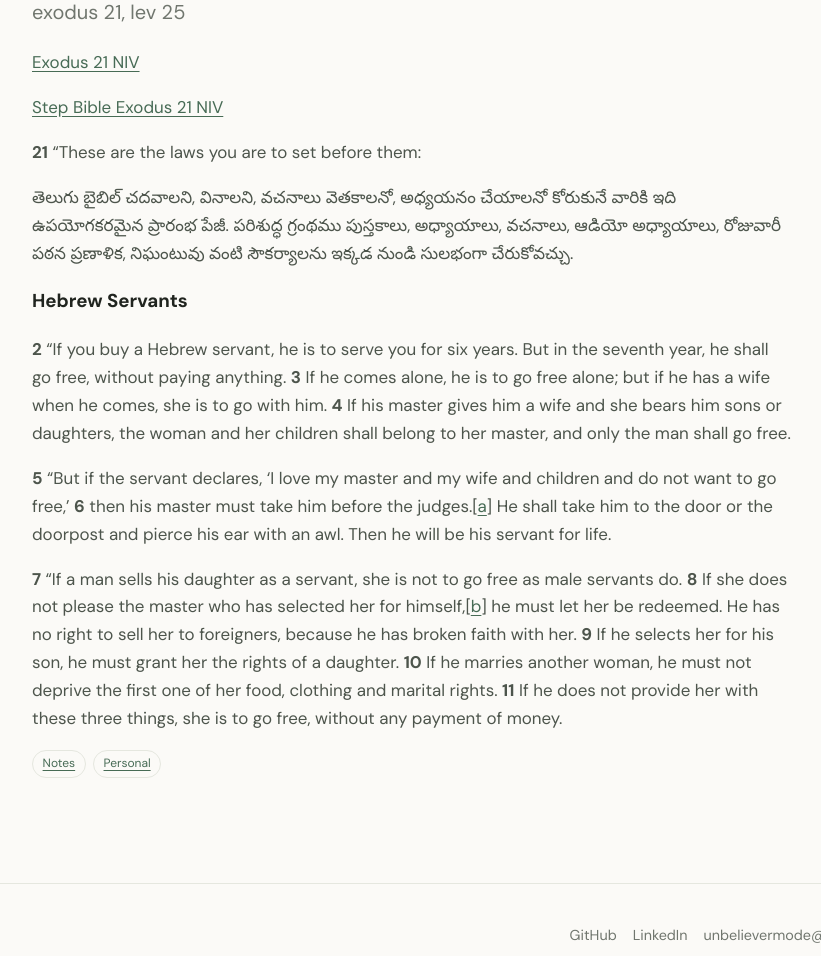
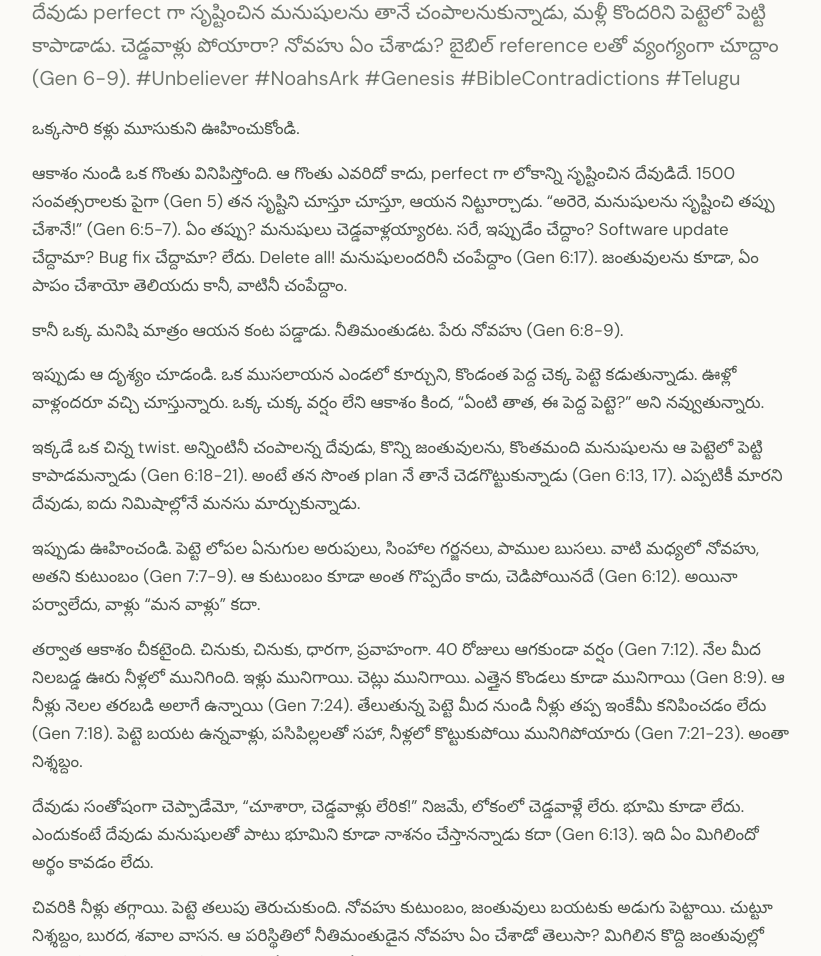
Before and after one commit to unbelievermode-rg/unbeliever, an Astro site: page /blog/welcome in a window 1280 px wide. Shown: the part 338-1294 px from the top of the page, without its empty margins (228-1049 px from the left). Built offline with nearby package versions, Linux system fonts and the light colour scheme; Astro itself is replaced by a stand-in of ours.

Commit message:
Update Blog Post “welcome”

```diff
--- a/src/content/blog/welcome.md
+++ b/src/content/blog/welcome.md
@@ -1,26 +1,40 @@
 ---
-title: slavery
-description: exodus 21, lev 25
+title: నోవహు ఓడ కథ , Noah ark
+description: |-
+  దేవుడు perfect గా సృష్టించిన మనుషులను తానే చంపాలనుకున్నాడు, మళ్లీ కొందరిని పెట్టెలో పెట్టి కాపాడాడు. చెడ్డవాళ్లు పోయారా? నోవహు ఏం చేశాడు? బైబిల్ reference లతో వ్యంగ్యంగా చూద్దాం (Gen 6-9).
+  #Unbeliever #NoahsArk #Genesis #BibleContradictions #Telugu
 pubDate: 2026-01-15
 author: Unbeliever
 tags:
-  - Notes
-  - Personal
+  - '@noahark,'
 draft: false
 ---
 
-[Exodus 21 NIV](https://www.biblegateway.com/passage/?search=Exodus%2021&version=NIV)
+ఒక్కసారి కళ్లు మూసుకుని ఊహించుకోండి.
 
-[Step Bible Exodus 21 NIV](https://www.stepbible.org/?q=version=ESV@reference=Exod.21&options=HNVUG)
+ఆకాశం నుండి ఒక గొంతు వినిపిస్తోంది. ఆ గొంతు ఎవరిదో కాదు, perfect గా లోకాన్ని సృష్టించిన దేవుడిదే. 1500 సంవత్సరాలకు పైగా (Gen 5) తన సృష్టిని చూస్తూ చూస్తూ, ఆయన నిట్టూర్చాడు. "అరెరె, మనుషులను సృష్టించి తప్పు చేశానే!" (Gen 6:5-7). ఏం తప్పు? మనుషులు చెడ్డవాళ్లయ్యారట. సరే, ఇప్పుడేం చేద్దాం? Software update చేద్దామా? Bug fix చేద్దామా? లేదు. Delete all! మనుషులందరినీ చంపేద్దాం (Gen 6:17). జంతువులను కూడా, ఏం పాపం చేశాయో తెలియదు కానీ, వాటినీ చంపేద్దాం.
 
-**21** “These are the laws you are to set before them:
+కానీ ఒక్క మనిషి మాత్రం ఆయన కంట పడ్డాడు. నీతిమంతుడట. పేరు నోవహు (Gen 6:8-9).
 
-తెలుగు బైబిల్ చదవాలని, వినాలని, వచనాలు వెతకాలనో, అధ్యయనం చేయాలనో కోరుకునే వారికి ఇది ఉపయోగకరమైన ప్రారంభ పేజీ. పరిశుద్ధ గ్రంథము పుస్తకాలు, అధ్యాయాలు, వచనాలు, ఆడియో అధ్యాయాలు, రోజువారీ పఠన ప్రణాళిక, నిఘంటువు వంటి సౌకర్యాలను ఇక్కడ నుండి సులభంగా చేరుకోవచ్చు.
+ఇప్పుడు ఆ దృశ్యం చూడండి. ఒక ముసలాయన ఎండలో కూర్చుని, కొండంత పెద్ద చెక్క పెట్టె కడుతున్నాడు. ఊళ్లో వాళ్లందరూ వచ్చి చూస్తున్నారు. ఒక్క చుక్క వర్షం లేని ఆకాశం కింద, "ఏంటి తాత, ఈ పెద్ద పెట్టె?" అని నవ్వుతున్నారు.
 
-### Hebrew Servants
+ఇక్కడే ఒక చిన్న twist. అన్నింటినీ చంపాలన్న దేవుడు, కొన్ని జంతువులను, కొంతమంది మనుషులను ఆ పెట్టెలో పెట్టి కాపాడమన్నాడు (Gen 6:18-21). అంటే తన సొంత plan నే తానే చెడగొట్టుకున్నాడు (Gen 6:13, 17). ఎప్పటికీ మారని దేవుడు, ఐదు నిమిషాల్లోనే మనసు మార్చుకున్నాడు.
 
-**2** “If you buy a Hebrew servant, he is to serve you for six years. But in the seventh year, he shall go free, without paying anything. **3** If he comes alone, he is to go free alone; but if he has a wife when he comes, she is to go with him. **4** If his master gives him a wife and she bears him sons or daughters, the woman and her children shall belong to her master, and only the man shall go free.
+ఇప్పుడు ఊహించండి. పెట్టె లోపల ఏనుగుల అరుపులు, సింహాల గర్జనలు, పాముల బుసలు. వాటి మధ్యలో నోవహు, అతని కుటుంబం (Gen 7:7-9). ఆ కుటుంబం కూడా అంత గొప్పదేం కాదు, చెడిపోయినదే (Gen 6:12). అయినా పర్వాలేదు, వాళ్లు "మన వాళ్లు" కదా.
 
-**5** “But if the servant declares, ‘I love my master and my wife and children and do not want to go free,’ **6** then his master must take him before the judges.\[[a](https://www.biblegateway.com/passage/?search=Exodus%2021&version=NIV#fen-NIV-2084a "See footnote a")] He shall take him to the door or the doorpost and pierce his ear with an awl. Then he will be his servant for life.
+తర్వాత ఆకాశం చీకటైంది. చినుకు, చినుకు, ధారగా, ప్రవాహంగా. 40 రోజులు ఆగకుండా వర్షం (Gen 7:12). నేల మీద నిలబడ్డ ఊరు నీళ్లలో మునిగింది. ఇళ్లు మునిగాయి. చెట్లు మునిగాయి. ఎత్తైన కొండలు కూడా మునిగాయి (Gen 8:9). ఆ నీళ్లు నెలల తరబడి అలాగే ఉన్నాయి (Gen 7:24). తేలుతున్న పెట్టె మీద నుండి నీళ్లు తప్ప ఇంకేమీ కనిపించడం లేదు (Gen 7:18). పెట్టె బయట ఉన్నవాళ్లు, పసిపిల్లలతో సహా, నీళ్లలో కొట్టుకుపోయి మునిగిపోయారు (Gen 7:21-23). అంతా నిశ్శబ్దం.
 
-**7** “If a man sells his daughter as a servant, she is not to go free as male servants do. **8** If she does not please the master who has selected her for himself,\[[b](https://www.biblegateway.com/passage/?search=Exodus%2021&version=NIV#fen-NIV-2086b "See footnote b")] he must let her be redeemed. He has no right to sell her to foreigners, because he has broken faith with her. **9** If he selects her for his son, he must grant her the rights of a daughter. **10** If he marries another woman, he must not deprive the first one of her food, clothing and marital rights. **11** If he does not provide her with these three things, she is to go free, without any payment of money.
+దేవుడు సంతోషంగా చెప్పాడేమో, "చూశారా, చెడ్డవాళ్లు లేరిక!" నిజమే, లోకంలో చెడ్డవాళ్లే లేరు. భూమి కూడా లేదు. ఎందుకంటే దేవుడు మనుషులతో పాటు భూమిని కూడా నాశనం చేస్తానన్నాడు కదా (Gen 6:13). ఇది ఏం మిగిలిందో అర్థం కావడం లేదు.
+
+చివరికి నీళ్లు తగ్గాయి. పెట్టె తలుపు తెరుచుకుంది. నోవహు కుటుంబం, జంతువులు బయటకు అడుగు పెట్టాయి. చుట్టూ నిశ్శబ్దం, బురద, శవాల వాసన. ఆ పరిస్థితిలో నీతిమంతుడైన నోవహు ఏం చేశాడో తెలుసా? మిగిలిన కొద్ది జంతువుల్లో కొన్నింటిని చంపి, నిప్పు పెట్టి కాల్చాడు (Gen 8:20).
+
+ఇప్పుడు ఆకాశంలో ఆ దేవుడు ఆ పొగను పీల్చాడు. ఆయనకు ఆ వాసన నచ్చింది (Gen 8:21). మాంచి barbecue వాసన కదా మరి! అందుకే ఎప్పటికీ మారని, ఎప్పుడూ నిజమే చెప్పే దేవుడు ఇలా అన్నాడు: "ఇంకెప్పుడూ అన్నింటినీ చంపను." ఎందుకో తెలుసా? అన్నీ చంపేస్తే కాల్చడానికి జంతువులు మిగలవు కదా!
+
+మళ్లీ మర్చిపోతానేమో అని, దేవుడు ఆకాశంలో ఒక ఇంద్రధనస్సు గీశాడు, తనకే గుర్తు చేసుకోవడానికి (Gen 9:12-16). చూడండి, సర్వజ్ఞుడికి కూడా reminder కావాలి! పైగా ఒక hint ఇచ్చాడు: తర్వాతిసారి వరద కాదు, అగ్ని వాడతాడట (Zep 1:2-3, 18; 3:8; 2 Pet 3:10).
+
+కథ అయిపోయిందనుకున్నారా? ఇంకా ఉంది. నీతిమంతుడైన నోవహు ద్రాక్షారసం తాగి, మత్తులో బట్టలు లేకుండా పడిపోయాడు. అతని కొడుకు హాము అది చూశాడు. మత్తు దిగాక నోవహుకి విషయం తెలిసింది. ఎవరిని శపించాడో తెలుసా? హామునే కాదు, ఏ తప్పూ చేయని హాము కొడుకు కనానును. "నువ్వు బానిసవు!" (Gen 9:20-27). ఈ నీతిమంతుడి నీతి ఇదే.
+
+కథ ఇక్కడితో సమాప్తం.
+
+**కథ యొక్క నీతి:**
+మానవజాతిని నాశనం చేయడం
```
